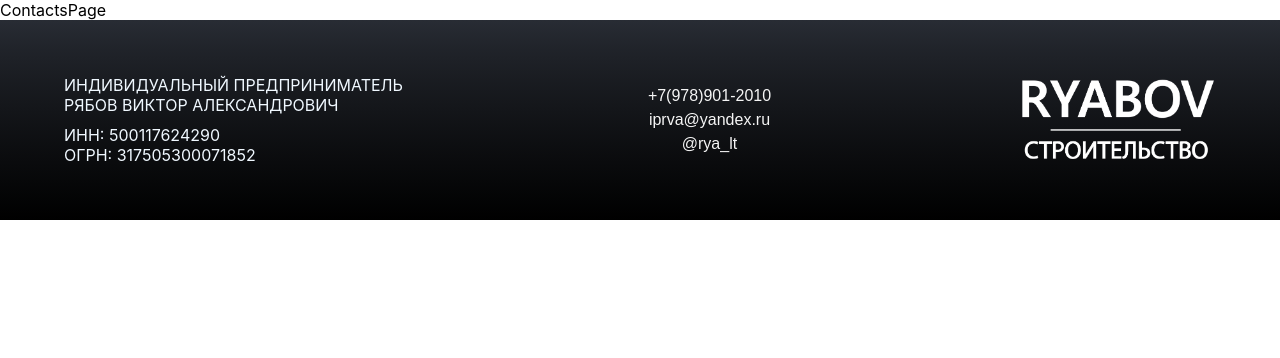
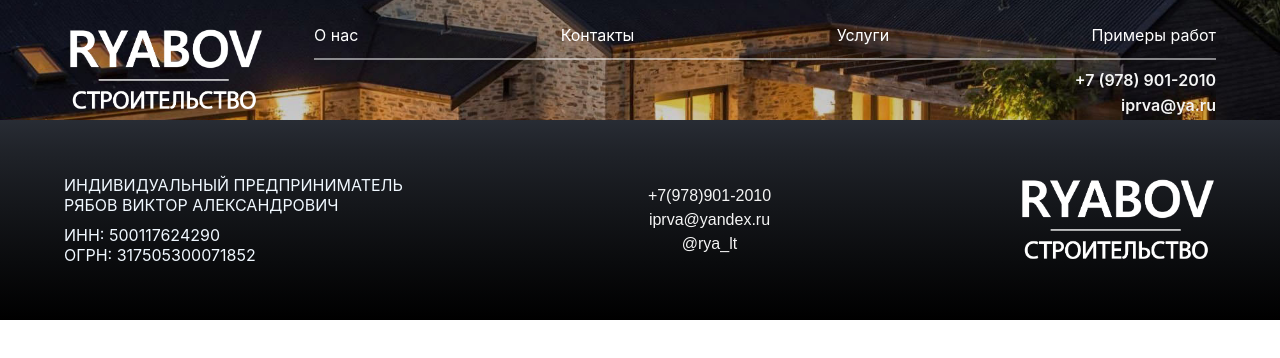
Before and after one commit to Viktor-Ryabov/building_company, a React (Create React App) app: page /contactsPage in a window 1280 px wide. Shown: the top 358 px of the page. Built offline with nearby package versions, Linux system fonts and the light colour scheme.

Commit message:
added 4 links routing

```diff
--- a/src/pages/AboutPage/AboutPage.js
+++ b/src/pages/AboutPage/AboutPage.js
@@ -1,4 +1,3 @@
-import Styles from "./AboutPage.module.css"
 import Header from "../../Components/Header/Header";
 import About from "../../Components/About/About";
 import { TopBlocWithPicture } from "../../Components/About/TopBlocWithPicture/TopBlocWithPicture";
--- a/src/pages/ContactsPage/ContactsPage.js
+++ b/src/pages/ContactsPage/ContactsPage.js
@@ -1,5 +1,9 @@
 import Styles from "./ContactsPage.module.css"
+import Header from "../../Components/Header/Header";
+import { TopBlocWithPicture } from "../../Components/About/TopBlocWithPicture/TopBlocWithPicture";
 
 export const ContactsPage = () => (
-    <div className={Styles.main}>ContactsPage</div>
+    <TopBlocWithPicture>
+        <Header/>
+    </TopBlocWithPicture>
 )
--- a/src/pages/ExamplesOfWorksPage/ExamplesOfWorksPage.js
+++ b/src/pages/ExamplesOfWorksPage/ExamplesOfWorksPage.js
@@ -1,3 +1,10 @@
+import Header from "../../Components/Header/Header";
+import { TopBlocWithPicture } from "../../Components/About/TopBlocWithPicture/TopBlocWithPicture";
+
 export const ExamplesOfWorksPage = () => (
-    <div>ExamplesOfWorksPage</div>
+    <TopBlocWithPicture>
+        <Header/>
+
+    </TopBlocWithPicture>
+
 )
--- a/src/pages/ServicesPage/ServicesPage.js
+++ b/src/pages/ServicesPage/ServicesPage.js
@@ -1,3 +1,11 @@
+import Styles from "./ServicesPage.module.css"
+import Header from "../../Components/Header/Header";
+import { TopBlocWithPicture } from "../../Components/About/TopBlocWithPicture/TopBlocWithPicture";
+import Benefit from "../../Components/Benefit/Benefit";
+
 export const ServicesPage = () => (
-    <div>ServicesPage</div>
+    <TopBlocWithPicture>
+        <Header/>
+        <Benefit/>
+    </TopBlocWithPicture>
 )
```
